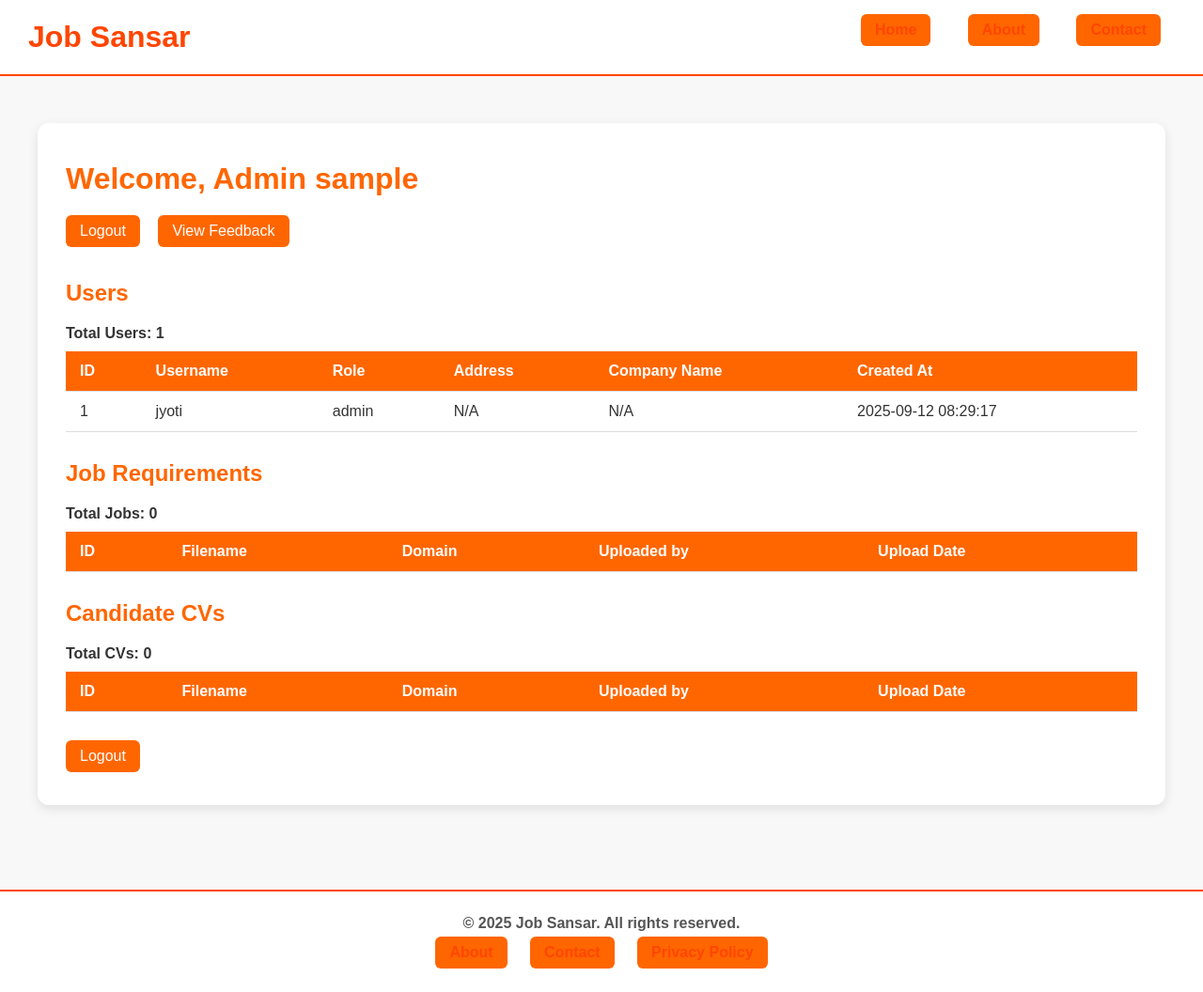
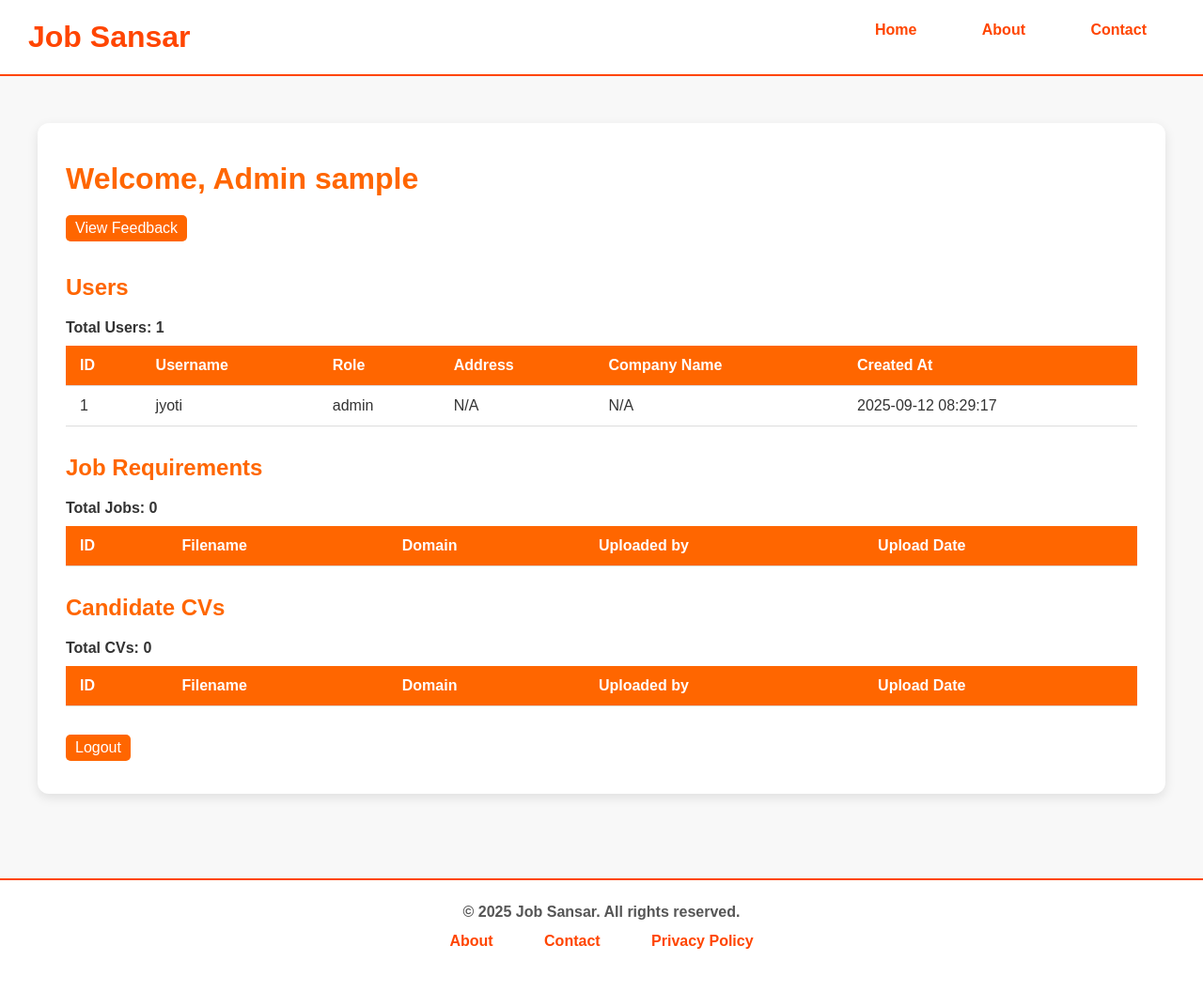
Before and after one commit to Jyoti-Adhikari/Job_Sansar, a Flask app: page /admin in a window 1280 px wide. Shown: the whole page at 94% size. After the commit the page ends 1010 px from the top, so only its background shows below. Run offline with Flask 3, Linux system fonts and the light colour scheme; the visitor is signed in with stand-in values (Sample User, id 1); data comes from the database, SQL or seed files in the repository; data that the repository does not hold is empty; parts of the project's set-up code (start-up, migrations or seed data) failed here and were passed over.

Commit message:
littlr css improvement

```diff
--- a/static/style/admin_dashboard.css
+++ b/static/style/admin_dashboard.css
@@ -27,7 +27,7 @@ a {
     margin-right: 15px;
     margin-bottom: 15px;
     padding: 8px 15px;
-    background-color: #ff6600;
+    background-color: white;
     color: #fff;
     text-decoration: none;
     border-radius: 6px;
@@ -35,7 +35,7 @@ a {
 }
 
 a:hover {
-    background-color: #e65c00;
+    background-color: #c2997f;
 }
 
 .table {
--- a/templates/admin/dashboard.html
+++ b/templates/admin/dashboard.html
@@ -8,8 +8,7 @@
 {% block content %}
 <div class="container">
     <h1>Welcome, Admin {{ session.username }}</h1>
-    <a href="{{ url_for('admin.logout') }}">Logout</a>
-    <a href="{{ url_for('admin.view_feedback') }}">View Feedback</a>
+    <a href="{{ url_for('admin.view_feedback') }}"style="background-color: #ff6600; color: white; padding: 5px 10px; text-decoration: none; border-radius: 5px">View Feedback</a>
 
     <h2>Users</h2>
     <p>Total Users: {{ users|length }}</p>
@@ -87,6 +86,6 @@
             {% endfor %}
         </tbody>
     </table>
-    <a href="{{ url_for('admin.logout') }}">Logout</a>
+    <a href="{{ url_for('admin.logout') }}"style="background-color: #ff6600; color: white; padding: 5px 10px; text-decoration: none; border-radius: 5px">Logout</a>
 </div>
 {% endblock %}
```
